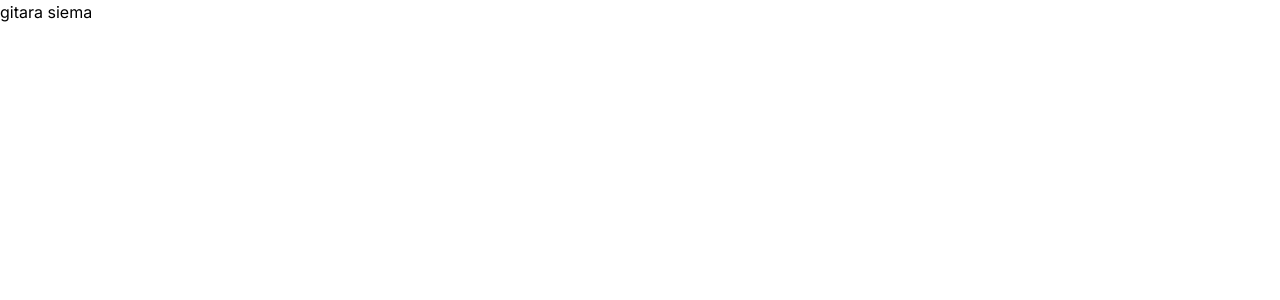
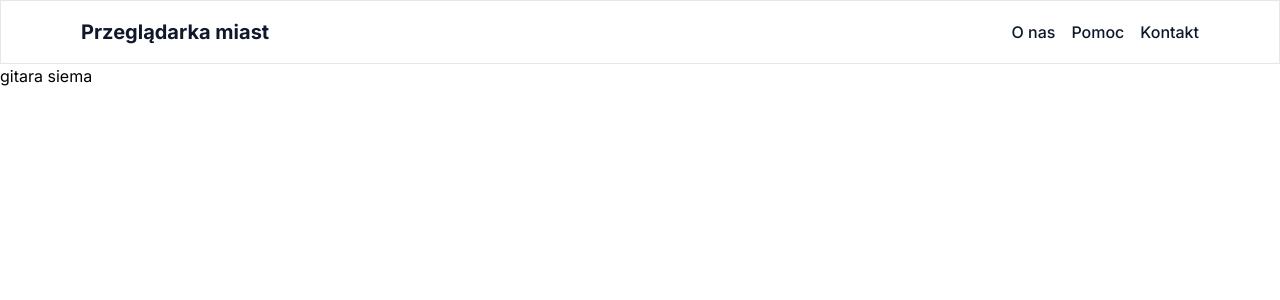
Before and after one commit to mattponiat/Przegladarka-miast, a React (Vite) app: page / in a window 1280 px wide. Shown: the top 300 px of the page. Built offline with nearby package versions, Linux system fonts and the light colour scheme.

Commit message:
feat: :sparkles: Create basic Header component

```diff
--- /dev/null
+++ b/src/components/Header.tsx
@@ -0,0 +1,18 @@
+const Header = () => {
+  return (
+    <header className="w-full h-16 flex py-5 px-20 items-center text-slate-900 justify-between border-b-[#E5E7EB] border">
+      <a href="/" className="text-xl font-bold">
+        Przeglądarka miast
+      </a>
+      <div>
+        <nav className="flex gap-4 font-medium text-base">
+          <span>O nas</span>
+          <span>Pomoc</span>
+          <span>Kontakt</span>
+        </nav>
+      </div>
+    </header>
+  );
+};
+
+export default Header;
--- a/src/main.tsx
+++ b/src/main.tsx
@@ -2,9 +2,11 @@ import React from "react";
 import ReactDOM from "react-dom/client";
 import App from "./App.tsx";
 import "./index.css";
+import Header from "./components/Header.tsx";
 
 ReactDOM.createRoot(document.getElementById("root") as HTMLElement).render(
   <React.StrictMode>
+    <Header />
     <App />
   </React.StrictMode>
 );
```
